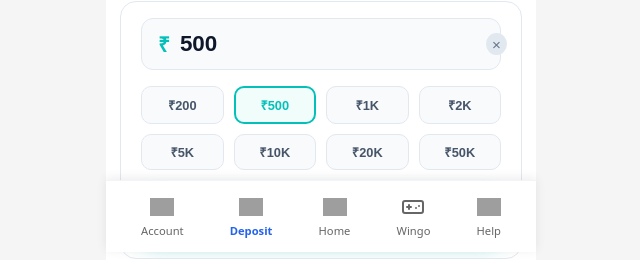
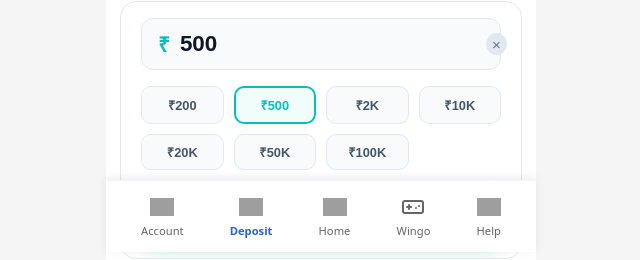
Before and after one commit to ritikgchoudhary/todaaaple, a Vue app in the folder frontend-vue/: page /deposit in a window 1280 px wide. Shown: the part 548-808 px from the top of the page, without its empty margins (319-959 px from the left). Built offline with nearby package versions, Linux system fonts and the light colour scheme; no server answers; sample sign-in values are in the browser's storage; grey boxes are pictures that could not be loaded.

Commit message:
auto-update: sync changes 2026-03-08 17:50:02

```diff
--- a/frontend-vue/src/views/DepositView.vue
+++ b/frontend-vue/src/views/DepositView.vue
@@ -84,7 +84,7 @@
 
         <div class="chips-container">
           <button
-            v-for="val in [200, 500, 1000, 2000, 5000, 10000, 20000, 50000]"
+            v-for="val in [200, 500, 2000, 10000, 20000, 50000, 100000]"
             :key="val"
             class="chip"
             :class="{ 'active': amount === val }"
```
